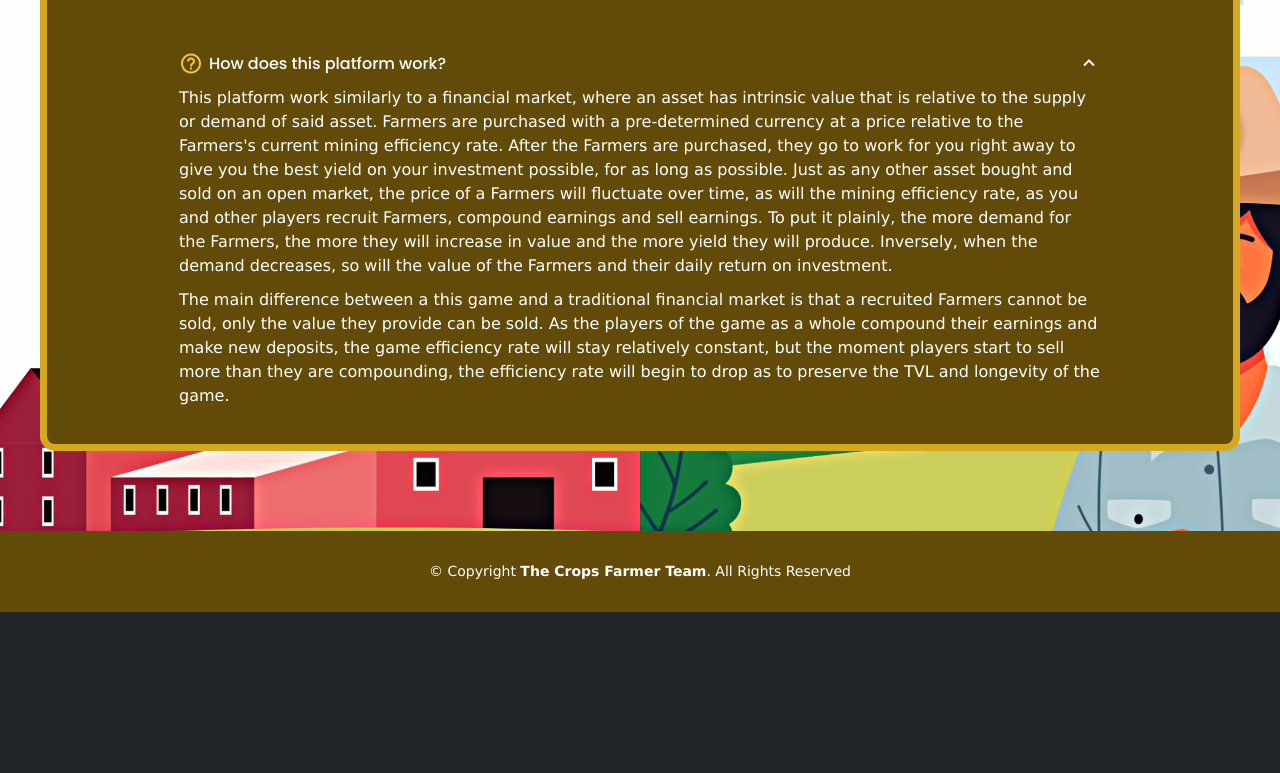
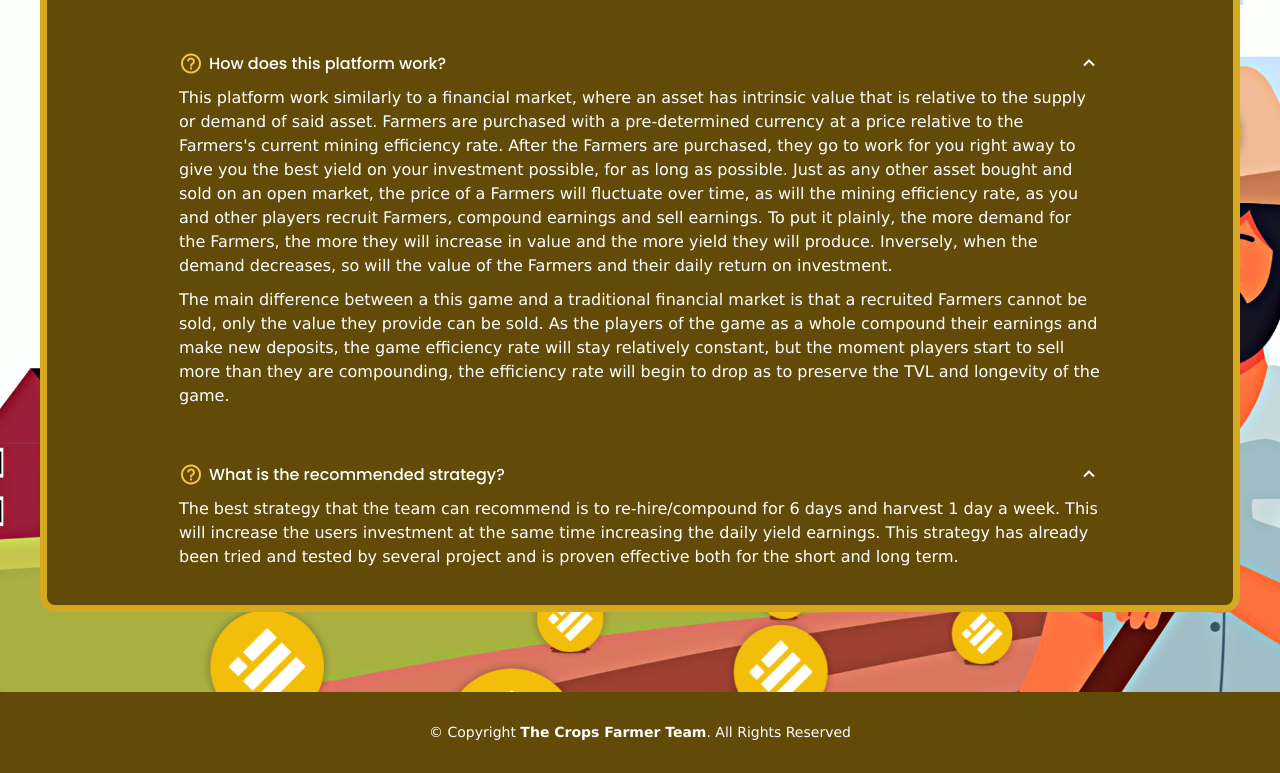
Before and after one commit to tradskie/1-BUSD-Crops-Miner, a plain HTML site: page index.html in a window 1280 px wide. Shown: the part 3235-4008 px from the top of the page. Before the commit the page ends 3847 px from the top, so only its background shows below. Drawn offline with nearby package versions, Linux system fonts and the light colour scheme.

Commit message:
Update index.html

```diff
--- a/index.html
+++ b/index.html
@@ -555,6 +555,26 @@
                 </p>
               </div>
             </li>
+			<li>
+              <i class="bx bx-help-circle icon-help"></i>
+              <a
+                data-bs-toggle="collapse"
+                class="collapse"
+                data-bs-target="#faq-list-4"
+                >What is the recommended strategy?
+                <i class="bx bx-chevron-down icon-show"></i
+                ><i class="bx bx-chevron-up icon-close"></i
+              ></a>
+              <div
+                id="faq-list-4"
+                class="collapse show"
+                data-bs-parent=".faq-list">
+                <p>
+				The best strategy that the team can recommend is to re-hire/compound for 6 days and harvest 1 day a week.
+				This will increase the users investment at the same time increasing the daily yield earnings. This strategy has already been tried and tested by several project and is proven effective both for the short and long term.
+                </p>
+              </div>
+            </li>
         </div>
       </div>
     </section>
```
